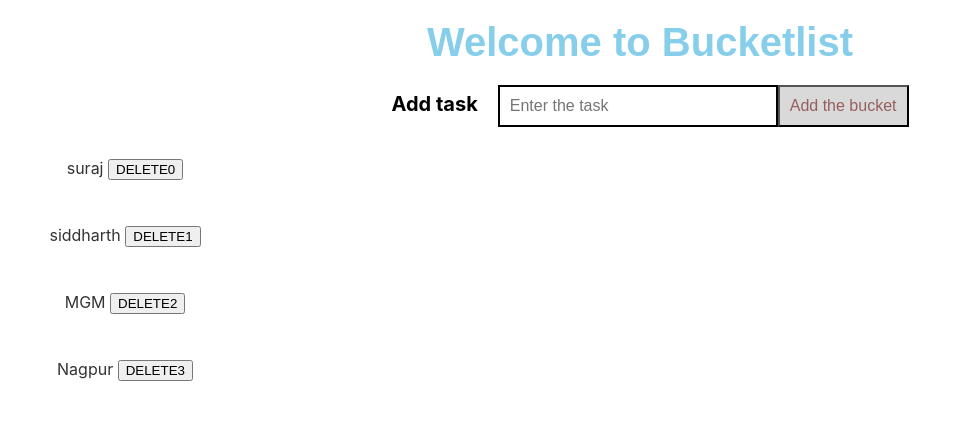
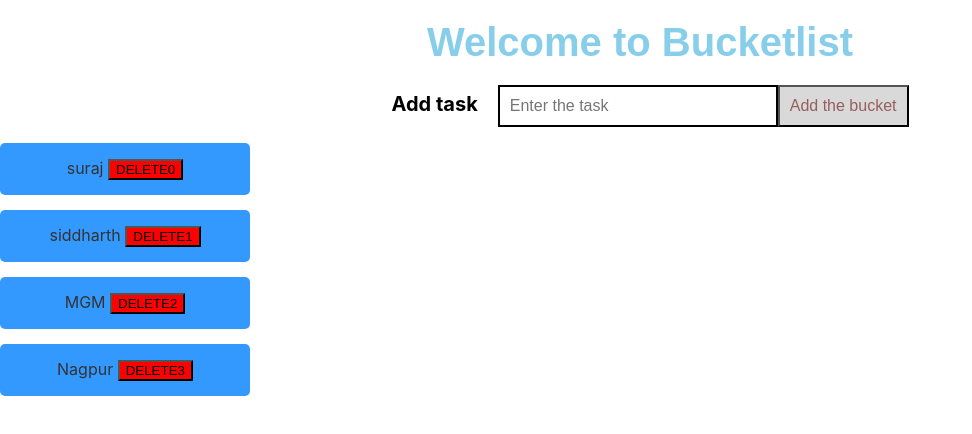
Before and after one commit to surajkawadkar/todolist, a React (Create React App) app: page / in a window 1280 px wide. Shown: the top 434 px of the page, without its empty margins (0-972 px from the left). Built offline with nearby package versions, Linux system fonts and the light colour scheme.

Commit message:
stylind modifies

```diff
--- a/package.json
+++ b/package.json
@@ -3,6 +3,7 @@
   "version": "0.1.0",
   "private": true,
   "dependencies": {
+    "@fortawesome/fontawesome-free": "^5.15.1",
     "@testing-library/jest-dom": "^5.11.4",
     "@testing-library/react": "^11.1.0",
     "@testing-library/user-event": "^12.1.10",
--- a/src/components/AddItem.js
+++ b/src/components/AddItem.js
@@ -1,4 +1,5 @@
 import React, { Component } from 'react'
+//import ReactDOM from 'react-dom'import { FontAwesomeIcon } from '@fortawesome/react-fontawesome'import { faCoffee } from '@fortawesome/free-solid-svg-icons'
 import '../style.css';
 
  class AddItem extends Component {
@@ -76,6 +77,8 @@ import '../style.css';
         //     toDoListObject.list = toDoListObject.list.filter(function(item) {
         //       return item !== elem.id;
 
+
+
     render() {
         let {element}=this.state
         console.log(this.state.list)
@@ -88,11 +91,12 @@ import '../style.css';
 
                 <label>Add task</label>
                 <input type="text" value = {this.state.element} onChange={this.handleElementChange} placeholder="Enter the task"/>
+
                 <button type="submit" onClick={this.handleSubmit} className="add-btn">Add  the bucket</button>
 
                 <ul className="ul-list">
                    {this.state.list.map((item,index)=>(
-                       <li key  = {index}>{item} <button onClick={(e)=>this.removeItem(item)} value={index}>DELETE{index}</button></li>
+                       <li key  = {index}>{item} <button className="del-btn" onClick={(e)=>this.removeItem(item)} value={index}>DELETE{index}</button></li>
 
                    ))}
                </ul>
--- a/src/style.css
+++ b/src/style.css
@@ -1,4 +1,5 @@
 
+/* link rel="stylesheet" href="https://maxcdn.bootstrapcdn.com/font-awesome/4.5.0/css/font-awesome.min.css"> */
 .heading{
     font-size: 40px;
     font-family: Arial, Helvetica, sans-serif;
@@ -11,6 +12,7 @@
     list-style: none;
     padding-left: 0;
     width: 250px;
+    text-align: center;
 
   }
   .ul-list li{
@@ -21,6 +23,10 @@
     border-radius: 5px;
     list-style: none;
     text-align: center;
+
+
+    background: #3399ff;
+    display: block;
   }
 
   label{
@@ -53,3 +59,8 @@ input {
         transition: 0.3s;
         border-radius: 0;
   }
+ul li .del-btn{
+    color: black;
+    background-color: red;
+
+}
```
Also changed, not shown: 2 other files (tests, documents, lock files or other folders).
